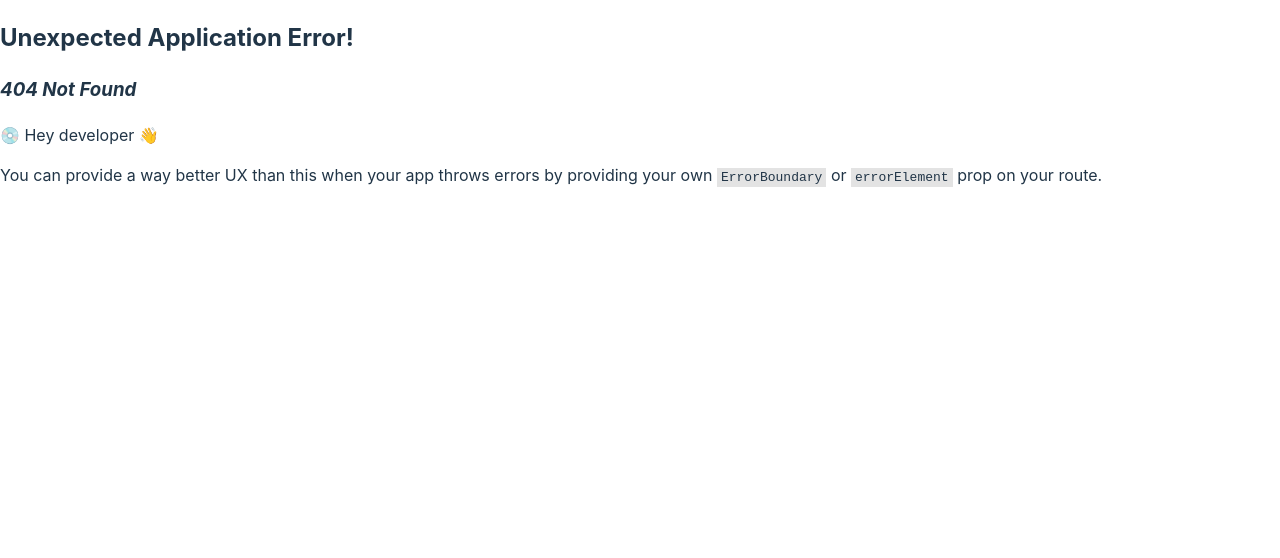
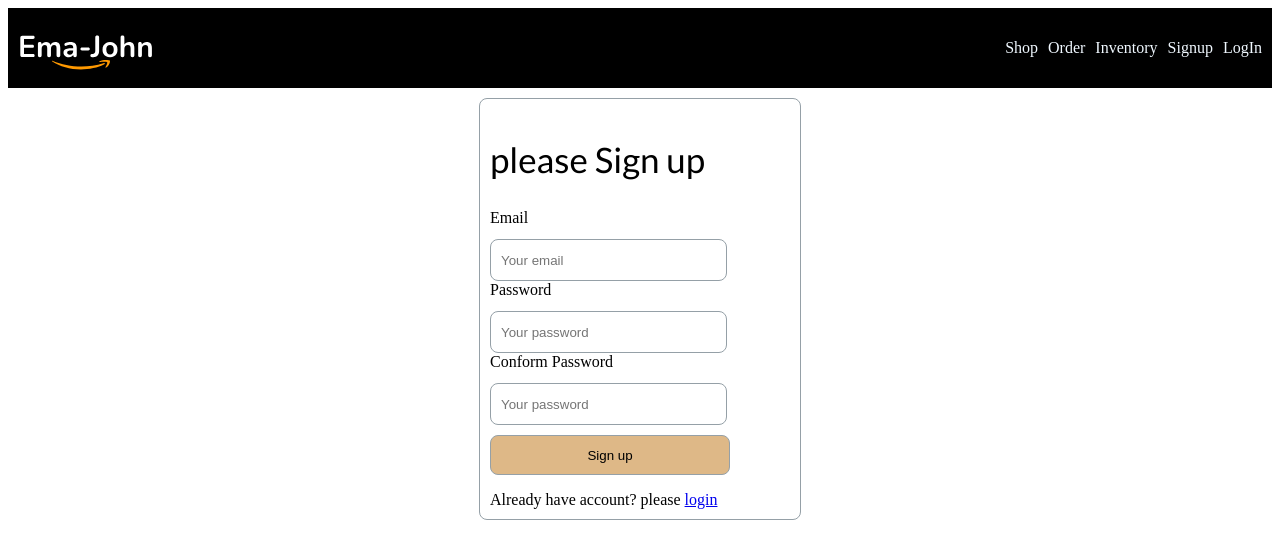
Before and after one commit to Himlaoy/amazon-practice, a React (Vite) app: page /signup in a window 1280 px wide. Before the commit this address had no page. Shown: the top 558 px of the page. Built offline with nearby package versions, Linux system fonts and the light colour scheme; no server answers.

Commit message:
private routes done

```diff
--- a/src/components/Header/Header.css
+++ b/src/components/Header/Header.css
@@ -17,3 +17,7 @@ nav.Header a{
 nav.Header a:hover{
     color: orange;
 }
+.text-white{
+    color: whitesmoke;
+    margin-left: 5px;
+}
--- a/src/components/Header/Header.jsx
+++ b/src/components/Header/Header.jsx
@@ -1,9 +1,27 @@
-import React from 'react';
+import React, { useContext } from 'react';
 import './Header.css'
 import logo from '../../images/Logo.svg'
 import { Link } from 'react-router-dom';
+import { AuthContext } from '../Provider/AuthProvider';
 
 const Header = () => {
+
+
+
+    const {user, logOut} = useContext(AuthContext)
+
+
+    const handleLogOut=()=>{
+        logOut()
+        .then(result=>{
+            console.log(result)
+        })
+        .catch(error=>{
+            console.log(error.message)
+        })
+
+    }
+
     return (
         <nav className='Header'>
             <img src={logo} alt="" />
@@ -11,8 +29,11 @@ const Header = () => {
                 <Link to="/shop">Shop</Link>
                 <Link to="/order">Order</Link>
                 <Link to="/inventory">Inventory</Link>
-                <Link to="/sign in">Sign in</Link>
+                <Link to="/signup">Signup</Link>
                 <Link to="/Login">LogIn</Link>
+                {
+                    user && <span className='text-white'>welcome {user?.email} <button onClick={handleLogOut}>Sign Out</button></span>
+                }
             </div>
 
         </nav>
--- a/src/components/Login/Longin.jsx
+++ b/src/components/Login/Longin.jsx
@@ -1,9 +1,50 @@
-import React from 'react';
+import React, { useContext } from 'react';
+import { Link } from 'react-router-dom';
+import { AuthContext } from '../Provider/AuthProvider';
 
 const Longin = () => {
+    const {signIn}  = useContext(AuthContext)
+
+    const handleLogIn=(event)=>{
+        event.preventDefault()
+
+        const form = event.target
+        const email = form.email.value
+        const password = form.password.value
+        console.log(email, password)
+
+
+        signIn(email, password)
+        .then(result=>{
+            const loggedUser = result.user
+            console.log(loggedUser)
+
+        })
+        .catch(error=>{
+            console.log(error.message)
+
+        })
+
+
+    }
+
     return (
-        <div>
-            <h2>LogIn kore taka joma dao.</h2>
+        <div className='form-container'>
+            <h2 className='title-container'>please Log in</h2>
+            <form onSubmit={handleLogIn}>
+                <div className="form-control">
+                    <label htmlFor="email">Email</label>
+                    <input type="email" className='' name="email" id="" required placeholder='Your email' />
+                </div>
+                <div className="form-control">
+                    <label htmlFor="password">Password</label>
+                    <input type="password" className='' name="password" id="" required placeholder='Your password' />
+                </div>
+
+                <input className='btn' type="submit" value="Login" />
+
+            </form>
+            <p>Don't have account? please <Link to="/signup">Sign up</Link></p>
         </div>
     );
 };
--- /dev/null
+++ b/src/components/Provider/AuthProvider.jsx
@@ -0,0 +1,53 @@
+import React, { createContext, useEffect, useState } from 'react';
+import {createUserWithEmailAndPassword, getAuth, onAuthStateChanged, signInWithEmailAndPassword, signOut, updateCurrentUser} from "firebase/auth"
+import app from '../../firebse.config';
+
+export const AuthContext = createContext(null)
+
+const auth = getAuth(app)
+
+const AuthProvider = ({children}) => {
+
+    const [user, setUser] = useState(null)
+
+    const createUser = (email, password)=>{
+       return createUserWithEmailAndPassword(auth, email, password)
+
+    }
+
+    const signIn=(password, email)=>{
+        return signInWithEmailAndPassword(auth, password, email)
+    }
+
+    const logOut=()=>{
+        return signOut(auth)
+    }
+
+    useEffect(()=>{
+       const unSubscribe = onAuthStateChanged(auth, CurrentUser=>{
+            setUser(CurrentUser)
+        })
+
+        // stop observe
+        return ()=>{
+            return unSubscribe()
+        }
+
+    },[])
+
+    const authInfo = {
+        user,
+        createUser,
+        signIn,
+        logOut
+    }
+
+
+    return (
+        <AuthContext.Provider value={authInfo}>
+            {children}
+        </AuthContext.Provider>
+    );
+};
+
+export default AuthProvider;
--- a/src/components/Signin/SignIn.jsx
+++ b/src/components/Signin/SignIn.jsx
@@ -1,9 +1,71 @@
-import React from 'react';
+import React, { useContext, useState } from 'react';
+import './Signin.css'
+import { Link } from 'react-router-dom';
+import { AuthContext } from '../Provider/AuthProvider';
 
 const SignIn = () => {
+    const [error, setError] = useState()
+    const {createUser} = useContext(AuthContext)
+
+
+
+    const handleSubmit=(event)=>{
+        event.preventDefault()
+        const form = event.target
+        const email = form.email.value
+        const password = form.password.value
+        const conform = form.conform.value
+        console.log(email, password, conform)
+
+        setError('')
+
+
+        if(password !== conform){
+            setError('Your pass code did not match')
+            return
+        }
+        else if(password<6){
+            setError('pass code will be at least six character or larger.')
+        }
+
+
+        createUser(email, password)
+        .then(result=>{
+            const loggedUser = result.user
+            console.log(loggedUser)
+
+        })
+        .catch(error=>{
+            console.log(error.message)
+            setError(error.message)
+        })
+
+
+    }
+
+
     return (
-        <div>
-            <h2>please Sign in</h2>
+        <div className='form-container'>
+            <h2 className='title-container'>please Sign up</h2>
+            <form onSubmit={handleSubmit} className='formation'>
+                <div className="form-control">
+                    <label htmlFor="email">Email</label>
+                    <input type="email" className='' name="email" id="" required placeholder='Your email' />
+                </div>
+                <div className="form-control">
+                    <label htmlFor="password">Password</label>
+                    <input type="password" className='' name="password" id="" required placeholder='Your password' />
+                </div>
+                <div className="form-control">
+                    <label htmlFor="conform">Conform Password</label>
+                    <input type="password" className='' name="conform" id="" required placeholder='Your password' />
+                </div>
+
+                <input className='btn' type="submit" value="Sign up" />
+
+            </form>
+            <p>Already have account? please <Link to="/login">login</Link></p>
+            <p className='error'>{error}</p>
         </div>
     );
 };
--- /dev/null
+++ b/src/components/Signin/Signin.css
@@ -0,0 +1,48 @@
+.form-container {
+    width: 300px;
+    height: 400px;
+    border: 1px solid #95A0A7;
+    border-radius: 8px;
+    margin: 10px auto;
+    padding: 10px;
+}
+
+.error{
+    color: rgb(223, 107, 107);
+}
+
+.form-control input {
+    width: 215px;
+    height: 20px;
+    padding: 10px;
+    margin-top: 12px;
+    border: 1px solid #95A0A7;
+    border-radius: 8px;
+
+}
+
+.form-control label {
+    display: block;
+}
+
+.btn {
+    width: 240px;
+    height: 40px;
+    padding: 10px;
+    margin-top: 10px;
+    background-color: burlywood;
+    border: 1px solid #95A0A7;
+    border-radius: 8px;
+
+}
+
+.title-container {
+    font-family: 'Lato';
+    font-style: normal;
+    font-weight: 400;
+    font-size: 35px;
+}
+
+.formation{
+    margin: 5px auto;
+}
--- a/src/index.css
+++ b/src/index.css
@@ -1,59 +1 @@
-:root {
-  font-family: Inter, system-ui, Avenir, Helvetica, Arial, sans-serif;
-  line-height: 1.5;
-  font-weight: 400;
-
-  color-scheme: light dark;
-  color: rgba(255, 255, 255, 0.87);
-  background-color: #242424;
-
-  font-synthesis: none;
-  text-rendering: optimizeLegibility;
-  -webkit-font-smoothing: antialiased;
-  -moz-osx-font-smoothing: grayscale;
-  -webkit-text-size-adjust: 100%;
-}
-
-body {
-  margin: 0;
-  display: flex;
-  min-width: 320px;
-  min-height: 100vh;
-}
-
-h1 {
-  font-size: 3.2em;
-  line-height: 1.1;
-}
-
-button {
-  border-radius: 8px;
-  border: 1px solid transparent;
-  padding: 0.6em 1.2em;
-  font-size: 1em;
-  font-weight: 500;
-  font-family: inherit;
-  background-color: #1a1a1a;
-  cursor: pointer;
-  transition: border-color 0.25s;
-}
-button:hover {
-  border-color: #646cff;
-}
-button:focus,
-button:focus-visible {
-  outline: 4px auto -webkit-focus-ring-color;
-}
-
-@media (prefers-color-scheme: light) {
-  :root {
-    color: #213547;
-    background-color: #ffffff;
-  }
-  a:hover {
-    color: #747bff;
-  }
-  button {
-    background-color: #f9f9f9;
-  }
-}
+@import url('https://fonts.googleapis.com/css2?family=EB+Garamond:wght@500&family=Lato&family=Open+Sans&family=Poppins:wght@500&display=swap');
```
Also changed, not shown: src/components/Routes/PrivateRoutes.jsx (added, +21 -0 lines), src/main.jsx (+10 -7 lines).
